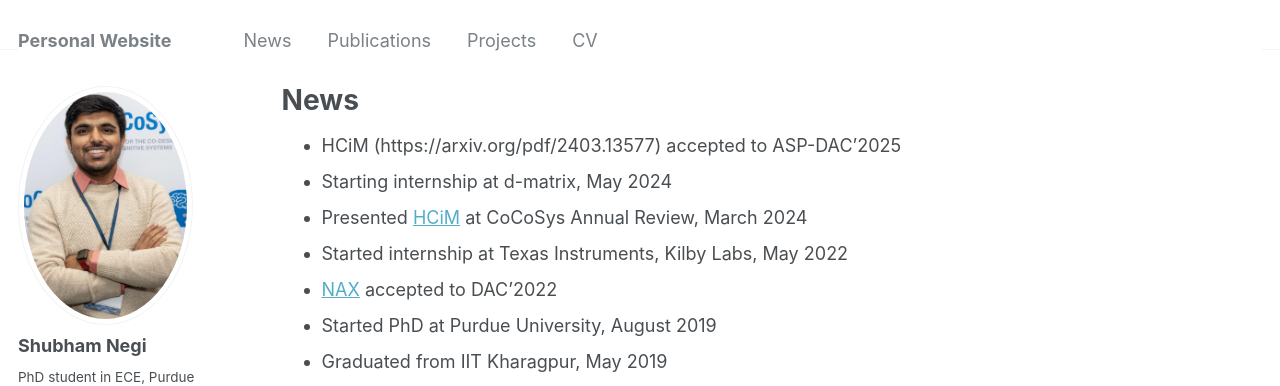
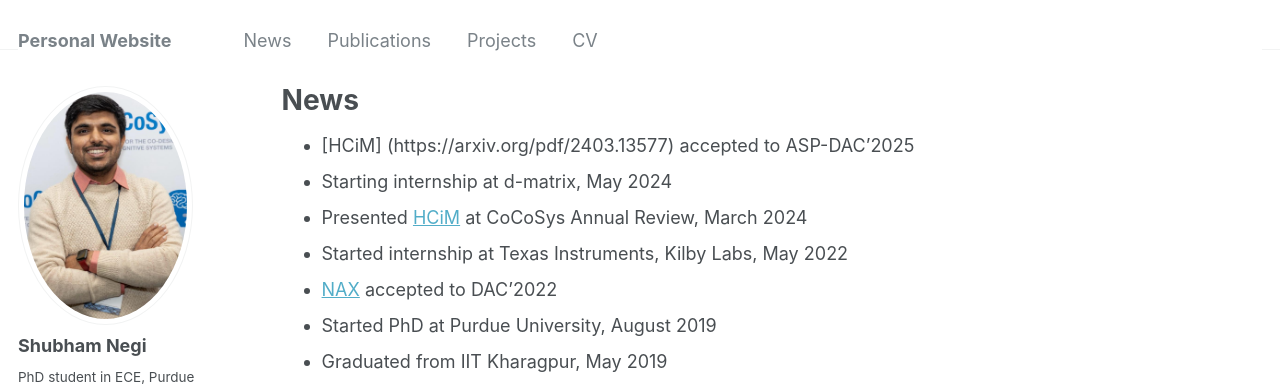
Before and after one commit to negishubham/negishubham.github.io, a Jekyll site: the page built from _pages/news.md, in a window 1280 px wide. Shown: the top 386 px of the page. Built offline with Jekyll 4.4.1, drawn with Linux system fonts in a browser that asks for light colours; some web fonts are replaced.

Commit message:
updated news

```diff
--- a/_pages/news.md
+++ b/_pages/news.md
@@ -7,7 +7,7 @@ author_profile: true
 
 {% include base_path %}
 
-* HCiM (https://arxiv.org/pdf/2403.13577) accepted to ASP-DAC'2025
+* [HCiM] (https://arxiv.org/pdf/2403.13577) accepted to ASP-DAC'2025
 * Starting internship at d-matrix, May 2024
 * Presented [HCiM](https://arxiv.org/pdf/2403.13577.pdf) at CoCoSys Annual Review, March 2024
 * Started internship at Texas Instruments, Kilby Labs, May 2022
```
